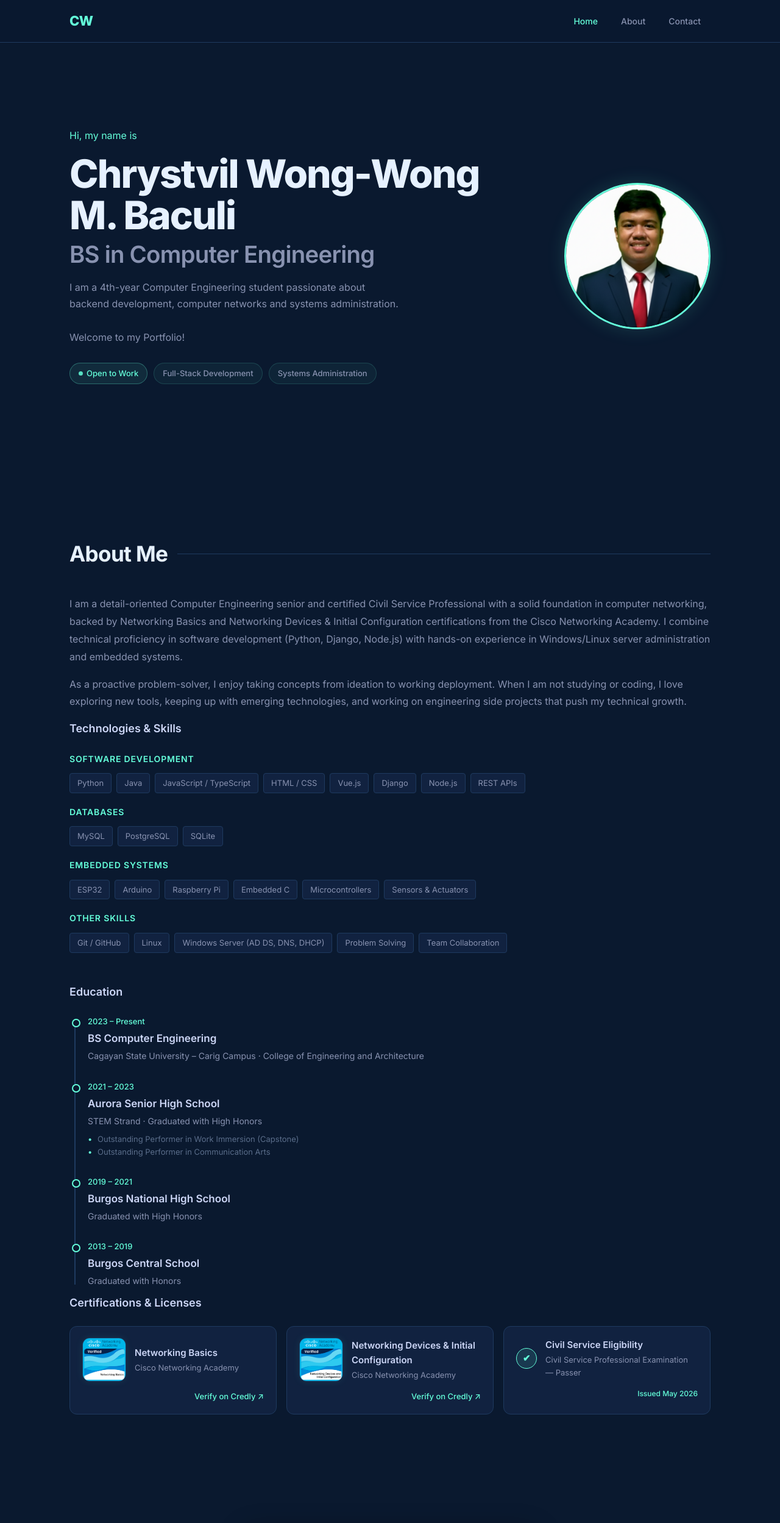
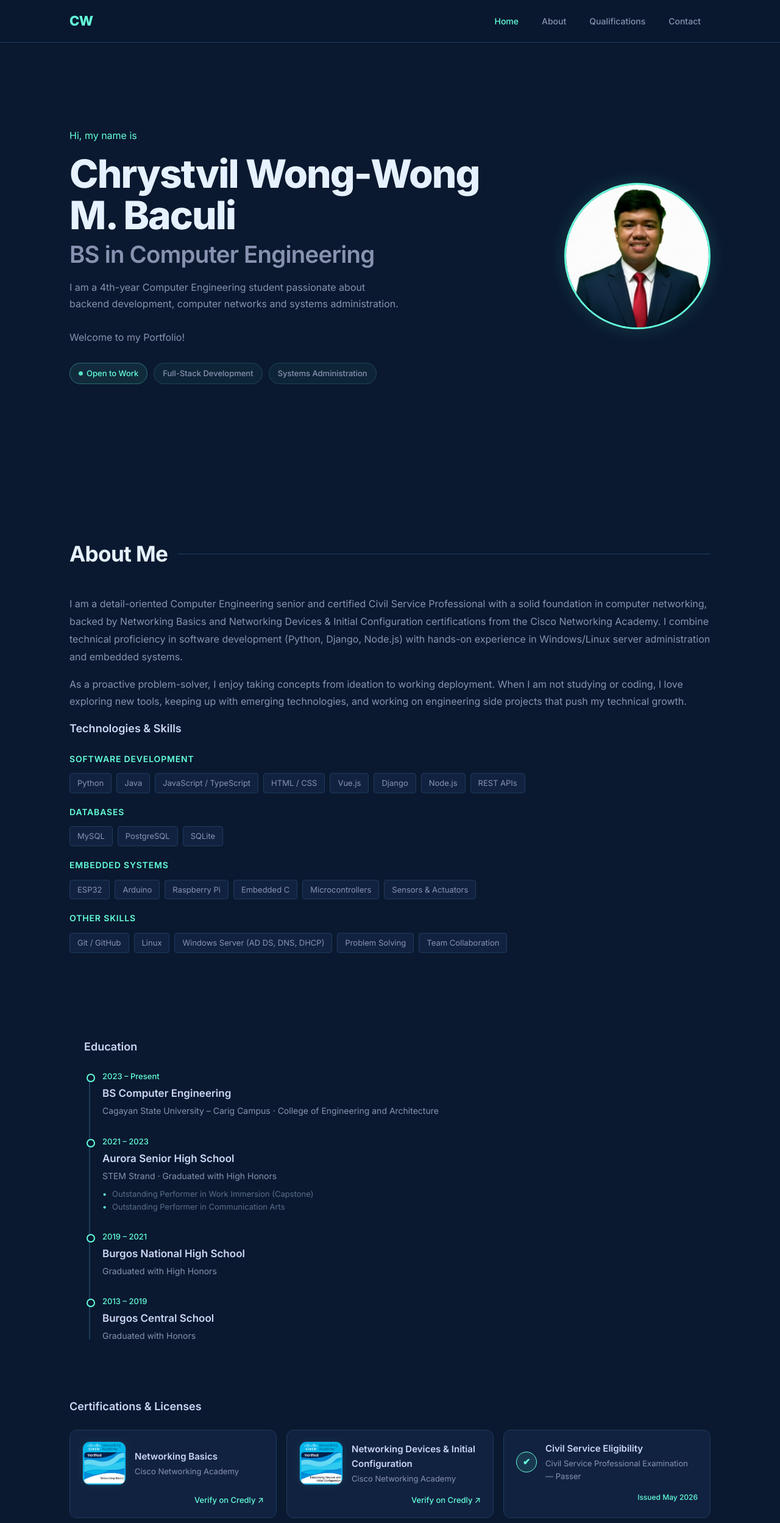
Before and after one commit to KR0CH4N/ElectivePortfolio, a Vue app: page / in a window 1280 px wide. Shown: the top 2498 px of the page at 61% size. Built offline with nearby package versions, Linux system fonts and the light colour scheme.

Commit message:
Add education section to About component and update Navbar links

```diff
--- a/src/components/About.vue
+++ b/src/components/About.vue
@@ -68,6 +68,8 @@
       </div>
     </div>
 
+    <!-- Education -->
+<section id="education" class="section">
     <div class="edu-section">
       <h3 class="section-subtitle">Education</h3>
 
@@ -110,6 +112,7 @@
         </div>
       </div>
     </div>
+  </section>
 
     <div class="cert-section">
       <h3 class="section-subtitle">Certifications &amp; Licenses</h3>
--- a/src/components/Navbar.vue
+++ b/src/components/Navbar.vue
@@ -4,6 +4,7 @@ import { onBeforeUnmount, onMounted, ref } from 'vue'
 const links = [
   { id: 'home', label: 'Home' },
   { id: 'about', label: 'About' },
+  { id: 'education', label: 'Qualifications'},
   { id: 'contact', label: 'Contact' },
 ]
 
```
